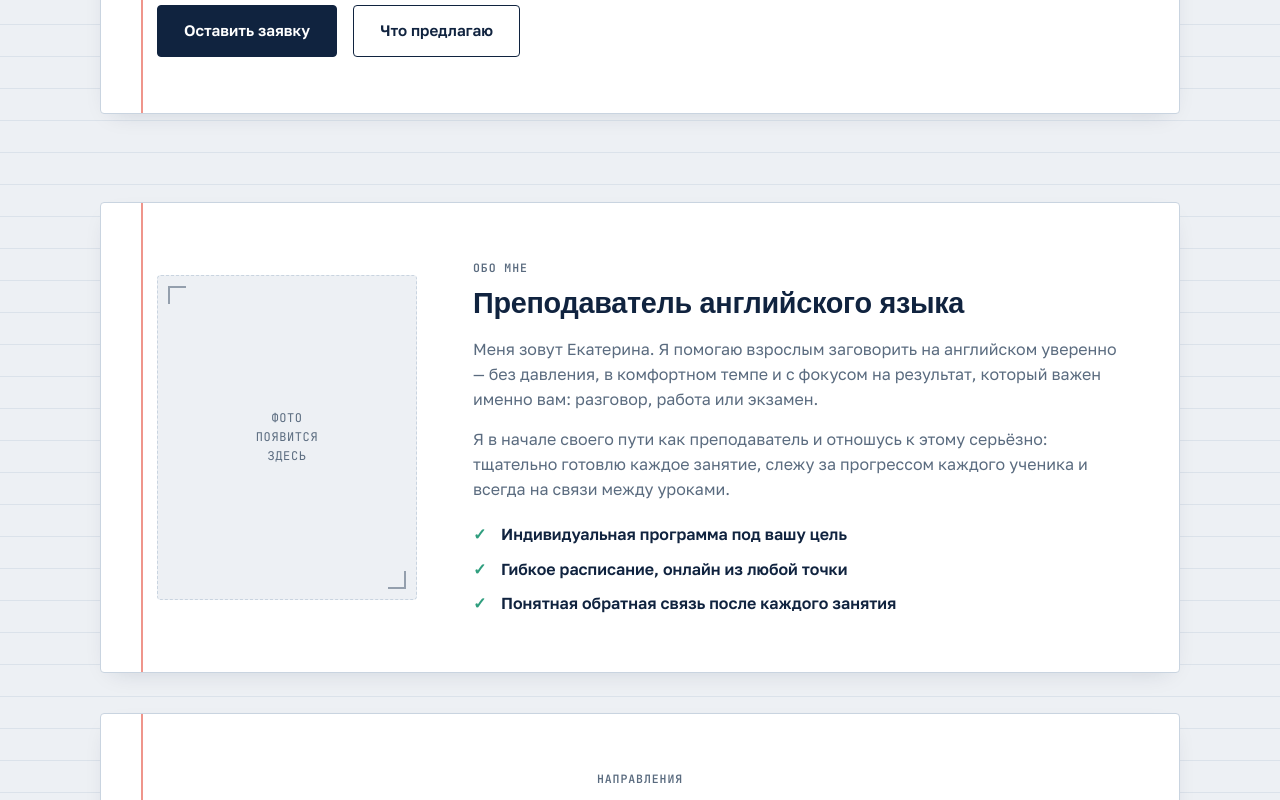
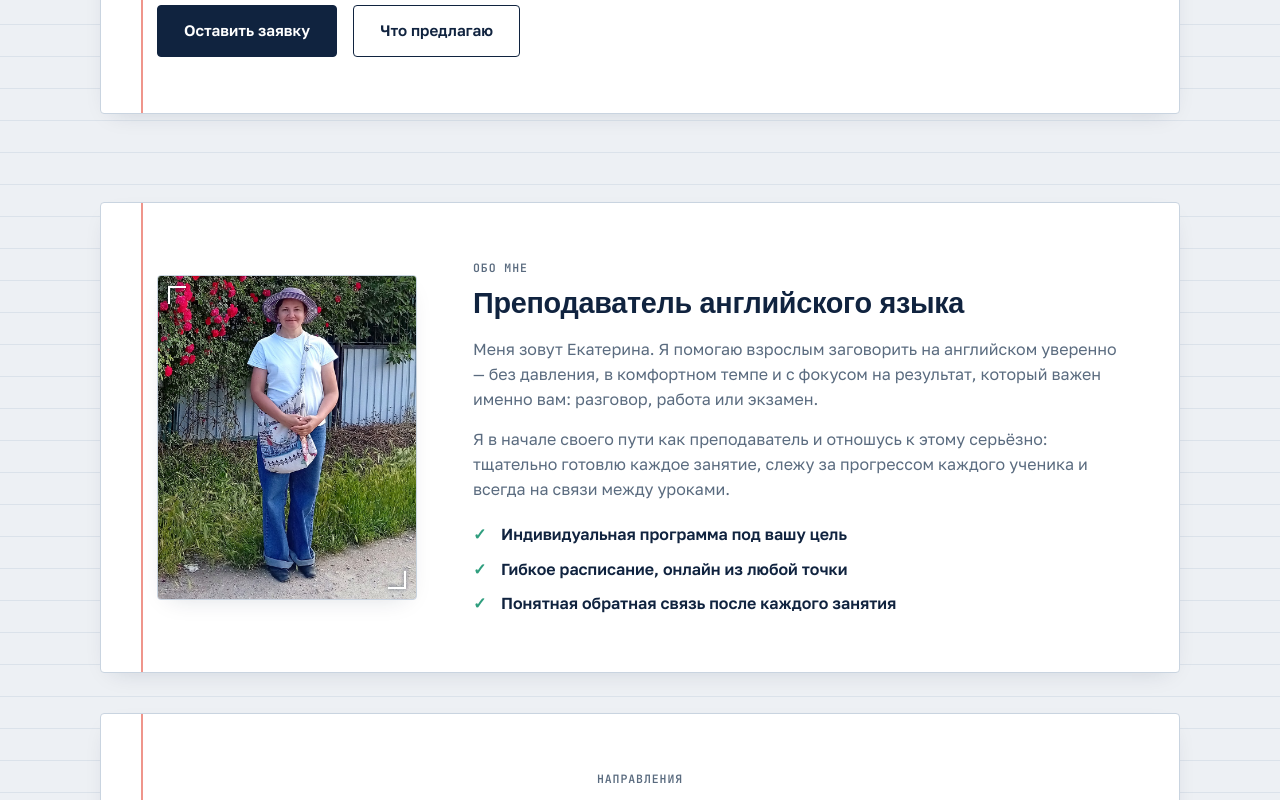
Before and after one commit to kopervas0/english-school-bot, a website: page index.html in a window 1280 px wide. Shown: the part 583-1383 px from the top of the page. Drawn offline with Linux system fonts and the light colour scheme; a web font is replaced by a local one.

Commit message:
Add cropped profile photo to About section

```diff
--- a/index.html
+++ b/index.html
@@ -91,7 +91,7 @@
     <div class="container about__inner">
       <div class="about__photo">
         <div class="photo-frame">
-          <span>Фото<br>появится<br>здесь</span>
+          <img src="assets/ekaterina-photo.jpg" alt="Екатерина Коперваc, преподаватель английского языка" loading="lazy">
         </div>
       </div>
       <div class="about__text">
--- a/style.css
+++ b/style.css
@@ -185,16 +185,15 @@ a { color: inherit; }
   aspect-ratio: 4 / 5;
   border-radius: var(--radius);
   background: var(--paper);
-  border: 1px dashed var(--rule);
-  display: flex;
-  align-items: center;
-  justify-content: center;
-  color: var(--graphite);
-  text-align: center;
-  font-family: var(--font-mono);
-  font-size: 0.75rem;
-  text-transform: uppercase;
-  letter-spacing: 0.05em;
+  border: 1px solid var(--rule);
+  overflow: hidden;
+  box-shadow: var(--shadow);
+}
+.photo-frame img {
+  width: 100%;
+  height: 100%;
+  object-fit: cover;
+  display: block;
 }
 .photo-frame::before,
 .photo-frame::after {
@@ -202,9 +201,9 @@ a { color: inherit; }
   position: absolute;
   width: 16px;
   height: 16px;
-  border-color: var(--graphite);
+  border-color: var(--card);
   border-style: solid;
-  opacity: 0.6;
+  filter: drop-shadow(0 0 2px rgba(16, 35, 63, 0.6));
 }
 .photo-frame::before { top: 10px; left: 10px; border-width: 2px 0 0 2px; }
 .photo-frame::after { bottom: 10px; right: 10px; border-width: 0 2px 2px 0; }
```
Also changed, not shown: assets/ekaterina-photo.jpg (added), 1 other file.
